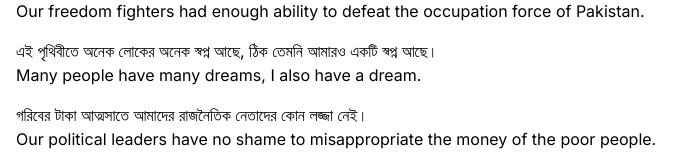
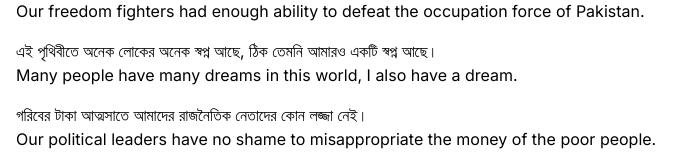
Before and after one commit to mamtn011/LEnglish, a Next.js app: page /starting/have in a window 1280 px wide. Shown: the part 871-1024 px from the top of the page, without its empty margins (0-699 px from the left). Built offline with nearby package versions, Linux system fonts and the light colour scheme.

Commit message:
modifyed have

```diff
--- a/src/components/starting/HaveVerb.js
+++ b/src/components/starting/HaveVerb.js
@@ -62,7 +62,9 @@
             এই পৃথিবীতে অনেক লোকের অনেক স্বপ্ন আছে, ঠিক তেমনি আমারও একটি স্বপ্ন
             আছে।
           </p>
-          <p>Many people have many dreams, I also have a dream.</p>
+          <p>
+            Many people have many dreams in this world, I also have a dream.
+          </p>
         </div>
         <div>
           <p>গরিবের টাকা আত্মসাতে আমাদের রাজনৈতিক নেতাদের কোন লজ্জা নেই।</p>
```
